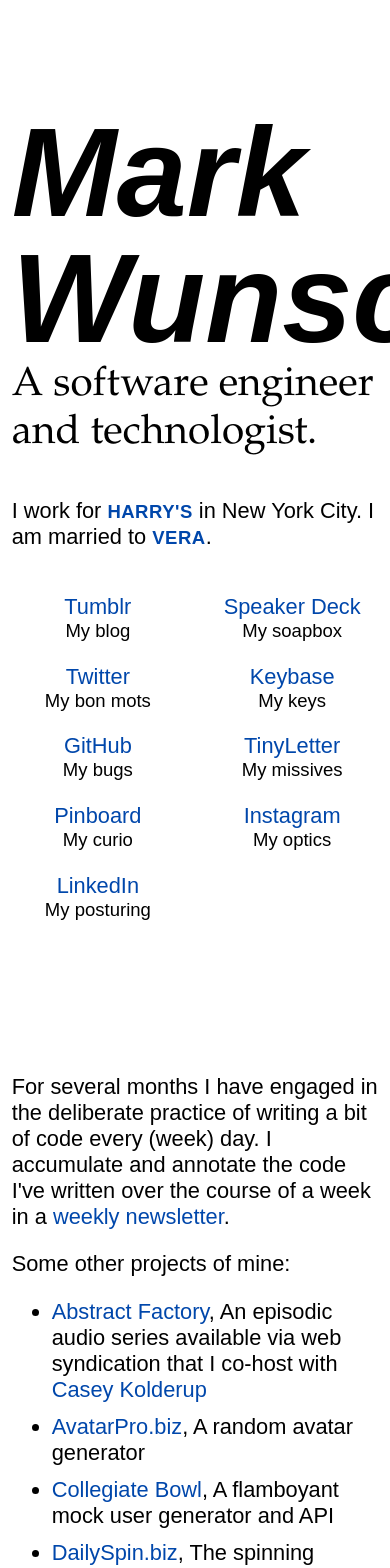
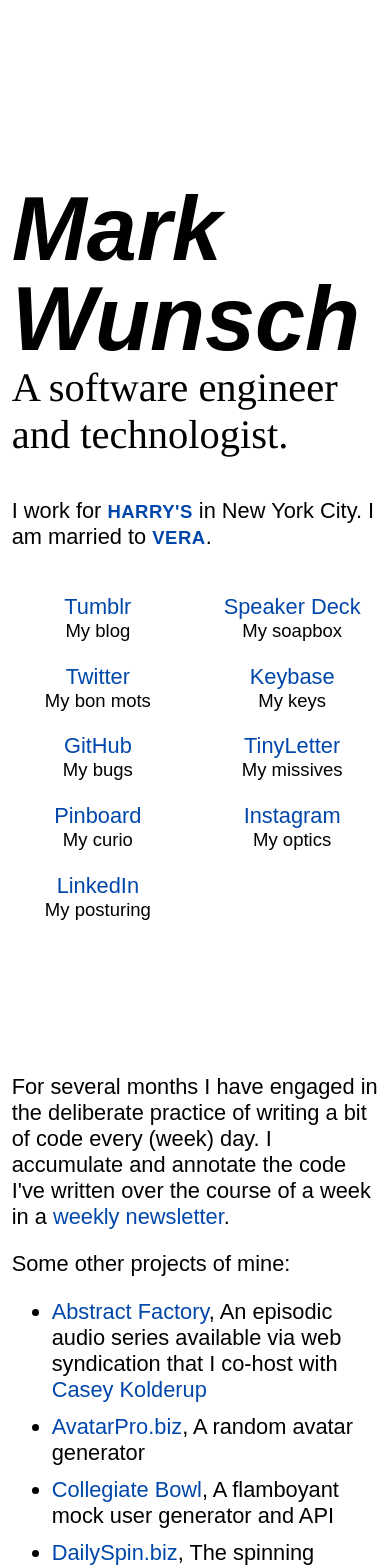
Before and after one commit to mwunsch/mwunsch.github.io, a Jekyll site: the page built from index.html, in a window 390 px wide. Shown: the top 1568 px of the page. Built offline with Jekyll 4.4.1, drawn with Linux system fonts in a browser that asks for light colours; comment, search, counter and statistics services are not loaded.

Commit message:
Remove 3rd party font for serif

```diff
--- a/_layouts/default.html
+++ b/_layouts/default.html
@@ -15,8 +15,6 @@
       <link rel="canonical" href="{{canonical | strip_newlines}}" />
     {% endif %}
 
-    <script src="//use.typekit.net/hit0dcj.js"></script>
-    <script>try{Typekit.load();}catch(e){}</script>
     <script>
 (function(i,s,o,g,r,a,m){i['GoogleAnalyticsObject']=r;i[r]=i[r]||function(){
  (i[r].q=i[r].q||[]).push(arguments)},i[r].l=1*new Date();a=s.createElement(o),
--- a/css/main.scss
+++ b/css/main.scss
@@ -3,7 +3,7 @@
 @import "vendor/normalize";
 
 $sans: "Avenir Next", Avenir, sans-serif;
-$serif: "garamond-premier-pro", "Adobe Garamond Pro", Garamond, Times, serif;
+$serif: Baskerville, Times, serif;
 
 body {
   font-family: $sans;
@@ -48,6 +48,10 @@
     font-size: 14vmax;
     line-height: 1;
     margin: 0;
+    @media (max-width: 640px) {
+      font-size: 10vmax;
+      word-wrap: break-word;
+    }
   }
 
   p {
```
